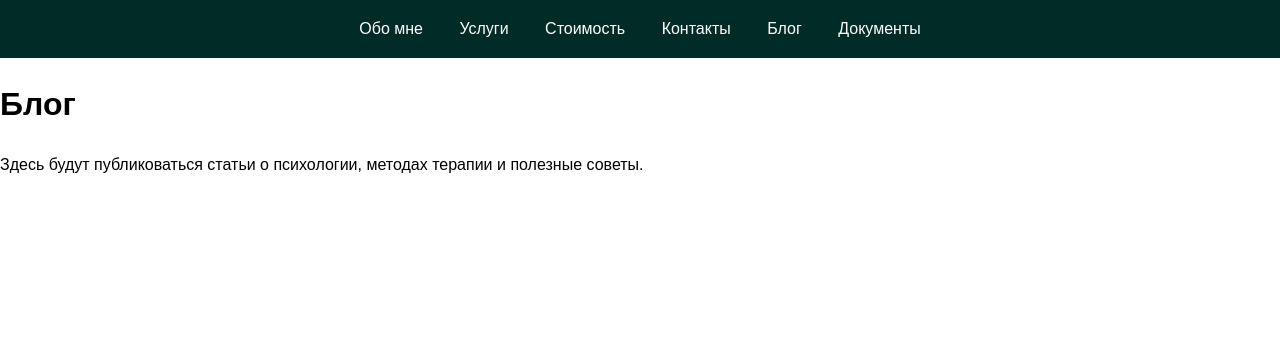
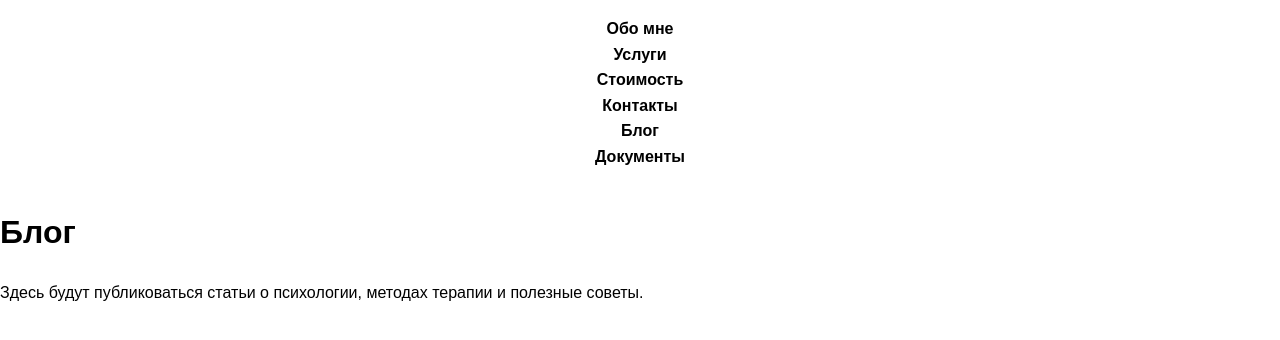
Before and after one commit to Annwise/Psychology_Django, a Django app: page /blog/ in a window 1280 px wide. Shown: the top 340 px of the page. Run offline with Django 5.2, Linux system fonts and the light colour scheme.

Commit message:
.gitignore file is created

```diff
--- a/psy/pages/static/pages/style.css
+++ b/psy/pages/static/pages/style.css
@@ -6,7 +6,8 @@ body {
 }
 
 .top-menu {
-    background: #012b27;
+    background-color: transparent;
+    border-bottom: none;
     color: white;
     padding: 1em;
     text-align: center;
@@ -18,14 +19,15 @@ body {
     margin: 0;
 }
 
-.top-menu li {
-    display: inline;
-    margin: 0 1em;
+.top-menu li:hover {
+    background-color: rgba(255, 255, 255, 0.2);
+    border-radius: 5px;
 }
 
 .top-menu a {
-    color: white;
+    color: black;
     text-decoration: none;
+    font-weight: bold;
 }
 
 .psychologist-photo {
```
